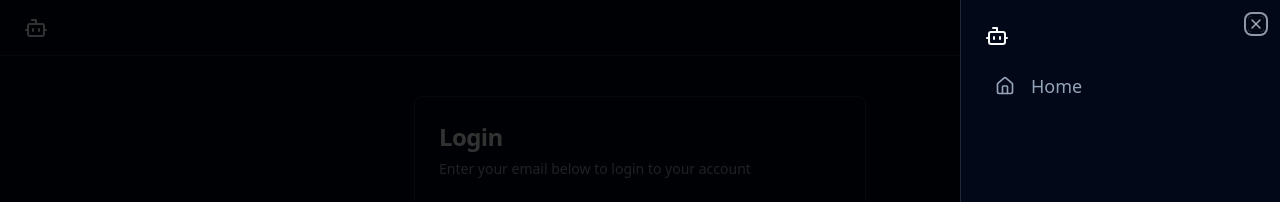
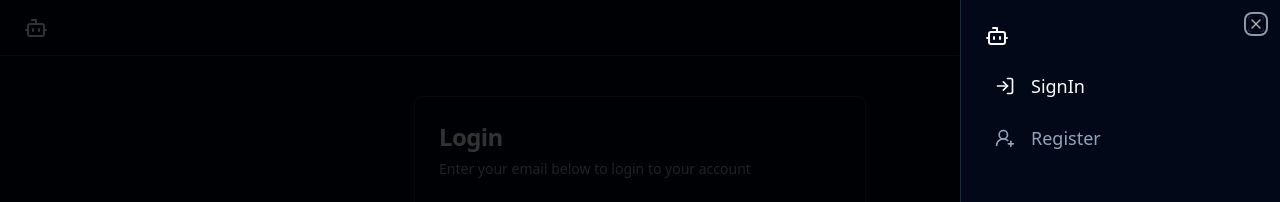
Before and after one commit to AdithyanA2005/Assistant_ViteJs, a React (Vite) app: page /signin in a window 1280 px wide. Both pictures are taken after a click on the button "Toggle Menu". Shown: the top 202 px of the page. Built offline with nearby package versions, Linux system fonts and the light colour scheme; no server answers.

Commit message:
Add auth routes to sidebar when user is not logged in

```diff
--- a/src/components/navbar/index.tsx
+++ b/src/components/navbar/index.tsx
@@ -1,4 +1,4 @@
-import { Home } from "lucide-react";
+import { Home, LogInIcon, UserRoundPlusIcon } from "lucide-react";
 import { Logo } from "@/components/logo";
 import { INavItem } from "@/lib/types.ts";
 import { useAuth } from "@/store/use-auth.ts";
@@ -12,6 +12,18 @@ const navItems: INavItem[] = [
     Icon: Home,
     url: "/",
     authRequired: true,
+  },
+  {
+    title: "SignIn",
+    Icon: LogInIcon,
+    url: "/signin",
+    authRequired: false,
+  },
+  {
+    title: "Register",
+    Icon: UserRoundPlusIcon,
+    url: "/signup",
+    authRequired: false,
   },
 ];
 
--- a/src/components/navbar/nav-sidebar.tsx
+++ b/src/components/navbar/nav-sidebar.tsx
@@ -6,6 +6,7 @@ import { Sheet, SheetContent, SheetTrigger } from "@/components/ui/sheet";
 import { Logo } from "@/components/logo";
 import { INavItem } from "@/lib/types";
 import { cn } from "@/lib/utils";
+import { useAuth } from "@/store/use-auth.ts";
 import { NavItem } from "./nav-item";
 
 interface MobileNavProps {
@@ -14,6 +15,7 @@ interface MobileNavProps {
 }
 
 export function NavSidebar({ navItems, className }: MobileNavProps) {
+  const { authStatus } = useAuth();
   const [open, setOpen] = useState(false);
 
   return (
@@ -35,11 +37,13 @@ export function NavSidebar({ navItems, className }: MobileNavProps) {
           <nav className="flex h-full flex-col gap-6 text-lg font-medium">
             <Logo />
 
-            {navItems.map((navItem, index) => (
-              <div key={index} onClick={() => setOpen(false)} className={cn(navItem.posBottom ? "mt-auto" : "")}>
-                <NavItem {...navItem} />
-              </div>
-            ))}
+            {navItems
+              .filter((navItem) => navItem.authRequired === authStatus)
+              .map((navItem, index) => (
+                <div key={index} onClick={() => setOpen(false)} className={cn(navItem.posBottom ? "mt-auto" : "")}>
+                  <NavItem {...navItem} />
+                </div>
+              ))}
           </nav>
         </SheetContent>
       </Sheet>
```
